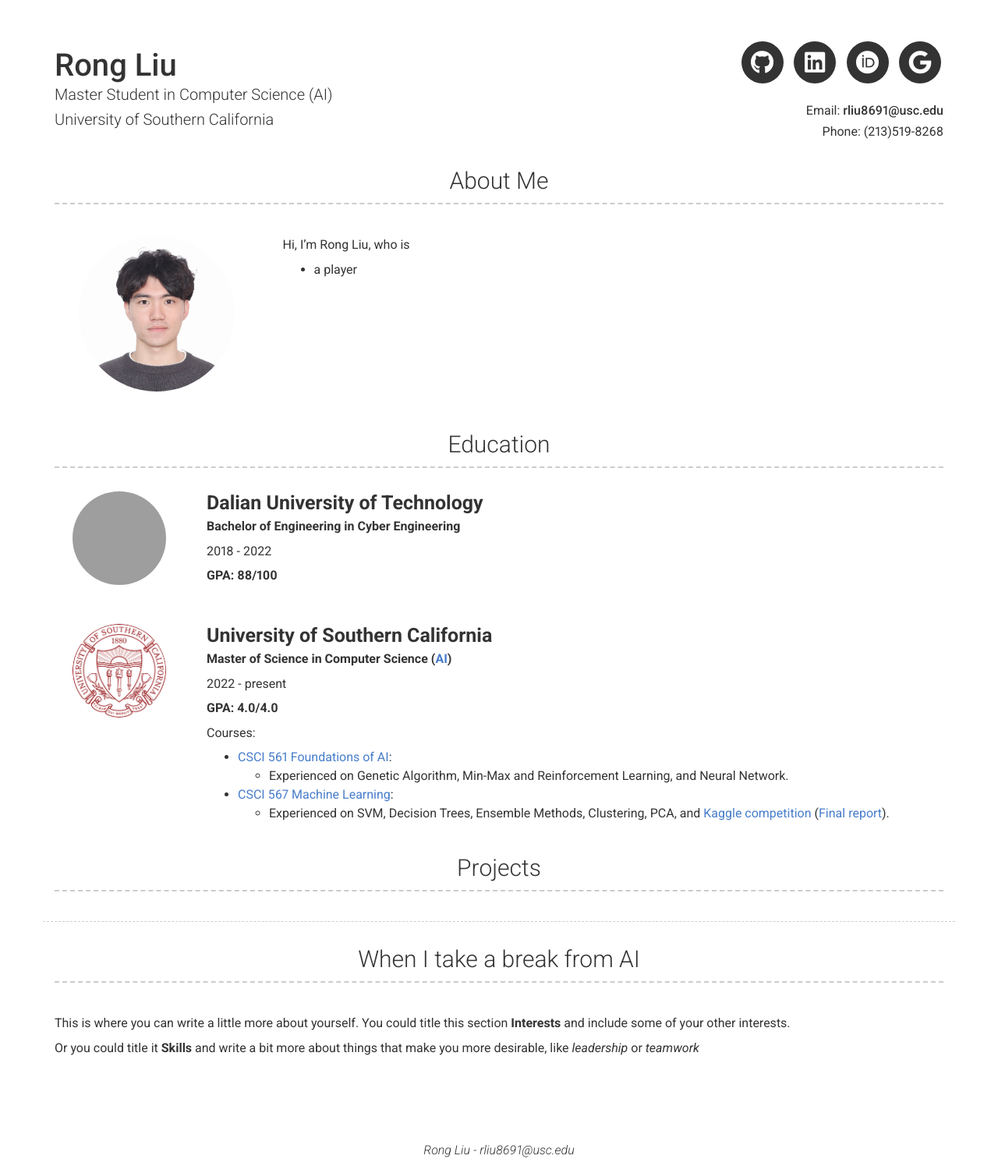
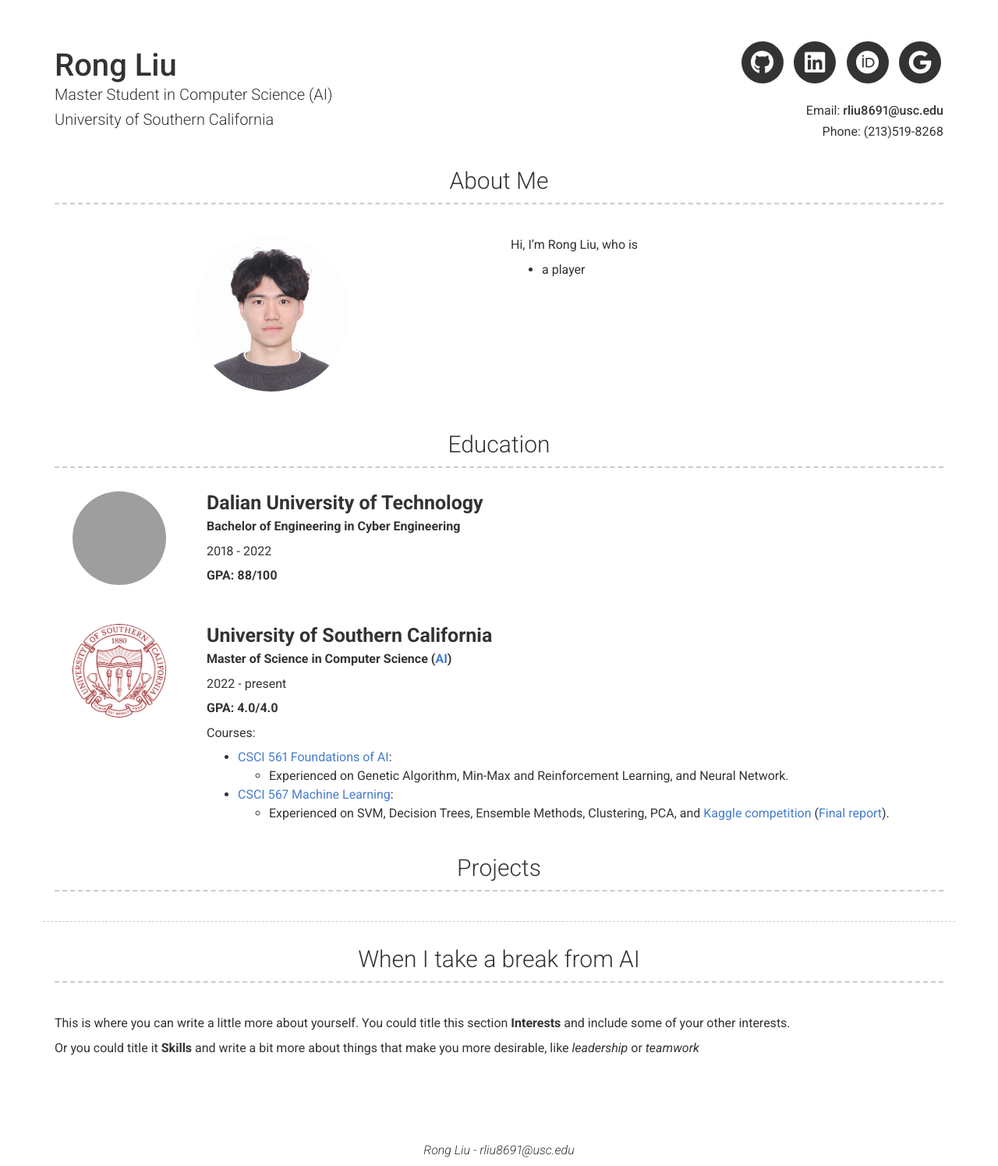
Before and after one commit to RongLiu-Leo/rongliu-leo.github.io, a Jekyll site: the page built from index.md, in a window 1280 px wide. Shown: the whole page at 78% size. Built offline with Jekyll 4.4.1, drawn with Linux system fonts in a browser that asks for light colours; nearby versions of some CDN libraries; grey boxes are pictures that could not be loaded.

Commit message:
Update about.html

```diff
--- a/_includes/about.html
+++ b/_includes/about.html
@@ -3,13 +3,13 @@
   "About Me" }}</h3>
   <div class="row clearfix">
     {%- if site.about_profile_image -%}
-      <div class="col-xs-12 col-sm-4 col-md-3 no-print">
+      <div class="col-xs-12 col-sm-6 col-md-6 no-print">
         <!-- <span class="profile-img" style="background-image: url({{ site.about_profile_image | relative_url }})"></span> -->
         <img class="profile-img" src="{{site.about_profile_image}}"/>
 
       </div>
     {%- endif -%}
-    <div class="{{ 'col-xs-12 ' }}{%- if site.about_profile_image -%}col-sm-8 col-md-9 col-print-12{%- endif -%}">
+    <div class="{{ 'col-xs-12 ' }}{%- if site.about_profile_image -%}col-sm-6 col-md-6 col-print-12{%- endif -%}">
       {{ site.about_content | strip | markdownify }}
     </div>
   </div>
```
